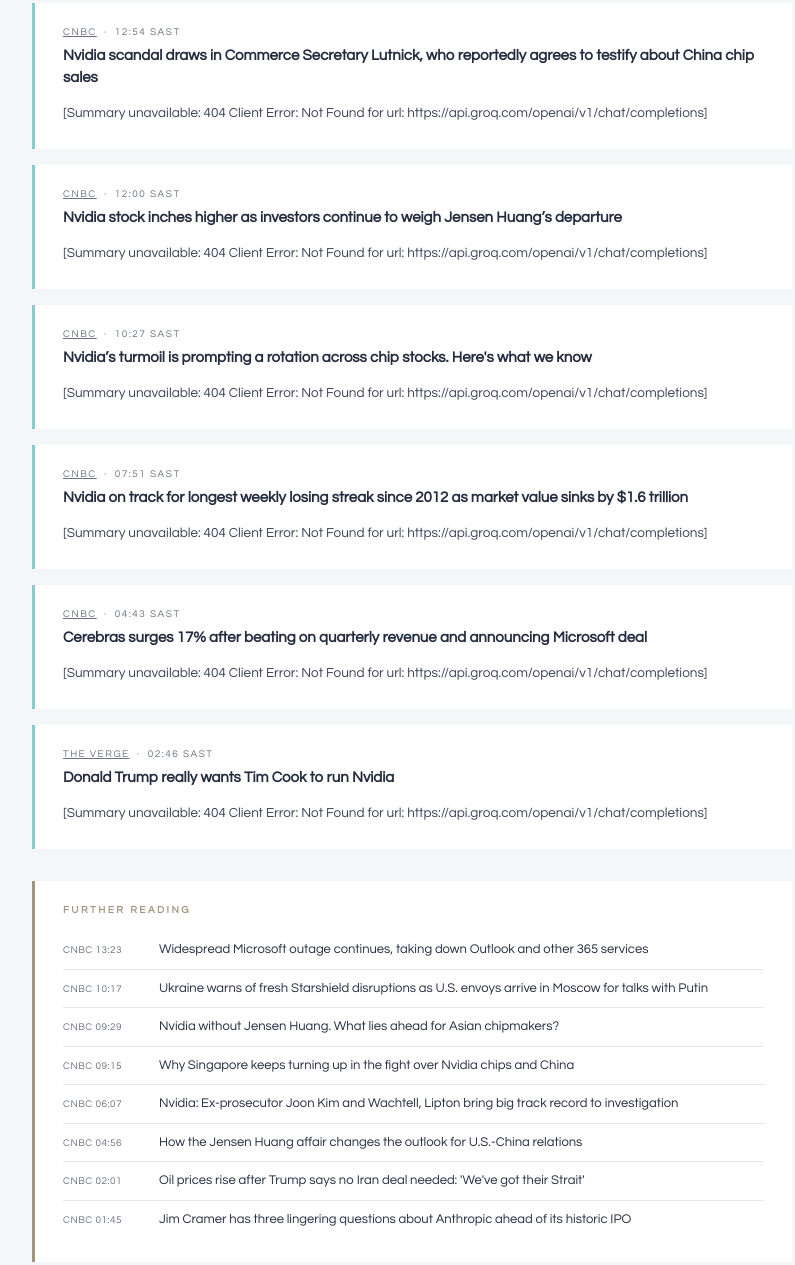
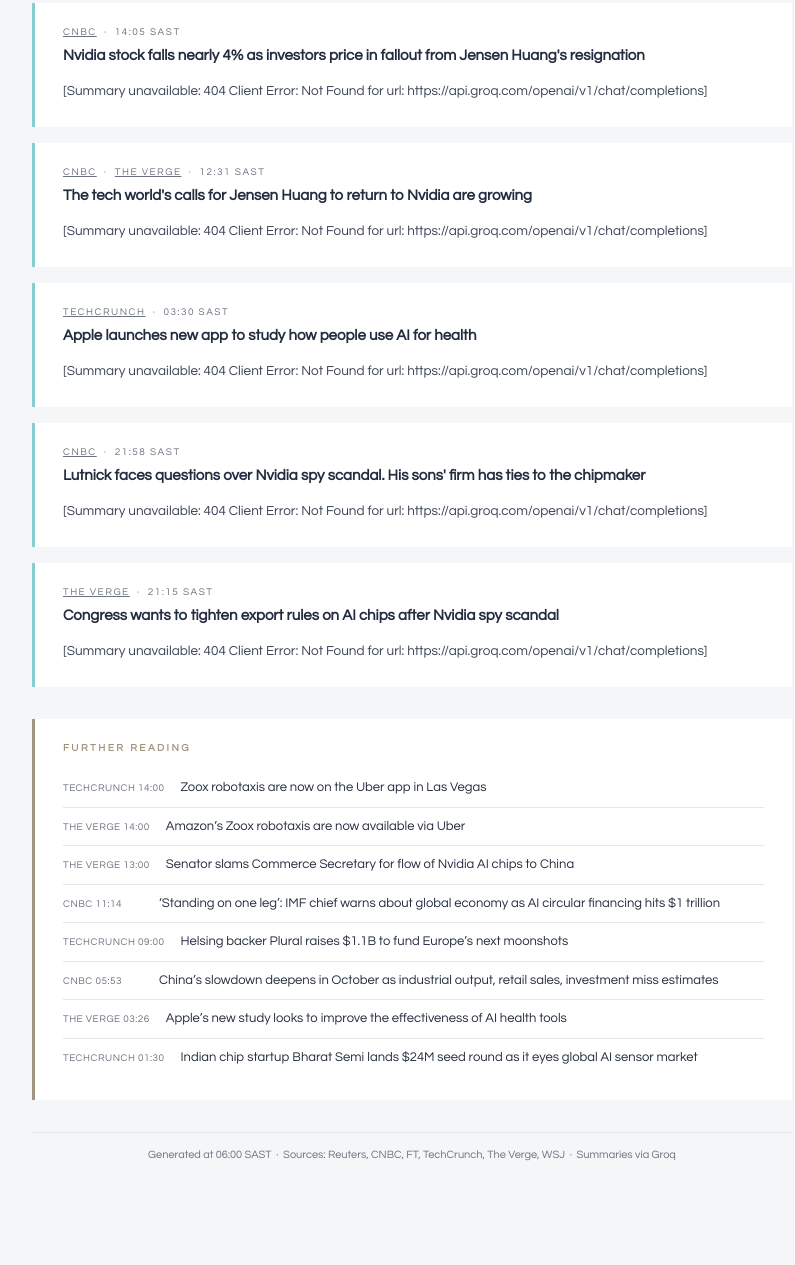
Before and after one commit to mdenobrega/Daily-digest, a plain HTML site: page docs/index.html in a window 1280 px wide. Shown: the part 194-1459 px from the top of the page, without its empty margins (228-1023 px from the left). Drawn offline with Linux system fonts and the light colour scheme.

Commit message:
TMT Snapshot: 2026-11-16

```diff
--- a/docs/index.html
+++ b/docs/index.html
@@ -3,7 +3,7 @@
 <head>
   <meta charset="UTF-8">
   <meta name="viewport" content="width=device-width, initial-scale=1.0">
-  <title>TMT Snapshot — Friday, 13 November 2026</title>
+  <title>TMT Snapshot — Monday, 16 November 2026</title>
   <style>
     *, *::before, *::after { box-sizing: border-box; margin: 0; padding: 0; }
 
@@ -164,38 +164,33 @@
     <header>
       <div class="label">Daily Briefing</div>
       <h1>TMT Snapshot</h1>
-      <div class="datestamp">Friday, 13 November 2026</div>
+      <div class="datestamp">Monday, 16 November 2026</div>
     </header>
 
 
         <article>
-          <div class="meta"><a href="https://www.cnbc.com/2026/11/13/nvidia-scandal-lutnick-chip-sales.html" target="_blank" rel="noopener" style="color:inherit;">CNBC</a> &nbsp;·&nbsp; 12:54 SAST</div>
-          <h2>Nvidia scandal draws in Commerce Secretary Lutnick, who reportedly agrees to testify about China chip sales</h2>
+          <div class="meta"><a href="https://www.cnbc.com/2026/11/16/nvidia-stock-price-jensen-huang.html" target="_blank" rel="noopener" style="color:inherit;">CNBC</a> &nbsp;·&nbsp; 14:05 SAST</div>
+          <h2>Nvidia stock falls nearly 4% as investors price in fallout from Jensen Huang's resignation</h2>
           <p>[Summary unavailable: 404 Client Error: Not Found for url: https://api.groq.com/openai/v1/chat/completions]</p>
         </article>
         <article>
-          <div class="meta"><a href="https://www.cnbc.com/2026/11/13/nvidia-nvda-stock-jensen-huang-transition.html" target="_blank" rel="noopener" style="color:inherit;">CNBC</a> &nbsp;·&nbsp; 12:00 SAST</div>
-          <h2>Nvidia stock inches higher as investors continue to weigh Jensen Huang’s departure</h2>
+          <div class="meta"><a href="https://www.cnbc.com/2026/11/16/nvidia-jensen-huang-return-tech.html" target="_blank" rel="noopener" style="color:inherit;">CNBC</a> &nbsp;·&nbsp; <a href="https://www.theverge.com/tech/1033999/jensen-huang-return-nvidia-megaspeed" target="_blank" rel="noopener" style="color:inherit;">The Verge</a> &nbsp;·&nbsp; 12:31 SAST</div>
+          <h2>The tech world's calls for Jensen Huang to return to Nvidia are growing</h2>
           <p>[Summary unavailable: 404 Client Error: Not Found for url: https://api.groq.com/openai/v1/chat/completions]</p>
         </article>
         <article>
-          <div class="meta"><a href="https://www.cnbc.com/2026/11/13/nvidia-jensen-huang-affairs-amd-broadcom-tsmc.html" target="_blank" rel="noopener" style="color:inherit;">CNBC</a> &nbsp;·&nbsp; 10:27 SAST</div>
-          <h2>Nvidia’s turmoil is prompting a rotation across chip stocks. Here's what we know</h2>
+          <div class="meta"><a href="https://techcrunch.com/2026/11/15/apple-launches-new-app-to-study-how-people-use-ai-for-health/" target="_blank" rel="noopener" style="color:inherit;">TechCrunch</a> &nbsp;·&nbsp; 03:30 SAST</div>
+          <h2>Apple launches new app to study how people use AI for health</h2>
           <p>[Summary unavailable: 404 Client Error: Not Found for url: https://api.groq.com/openai/v1/chat/completions]</p>
         </article>
         <article>
-          <div class="meta"><a href="https://www.cnbc.com/2026/11/13/nvidia-stock-jensen-affair-ai.html" target="_blank" rel="noopener" style="color:inherit;">CNBC</a> &nbsp;·&nbsp; 07:51 SAST</div>
-          <h2>Nvidia on track for longest weekly losing streak since 2012 as market value sinks by $1.6 trillion</h2>
+          <div class="meta"><a href="https://www.cnbc.com/2026/11/13/howard-lutnick-nvidia-jensen-huang-china-cantor-fitzgerald.html" target="_blank" rel="noopener" style="color:inherit;">CNBC</a> &nbsp;·&nbsp; 21:58 SAST</div>
+          <h2>Lutnick faces questions over Nvidia spy scandal. His sons' firm has ties to the chipmaker</h2>
           <p>[Summary unavailable: 404 Client Error: Not Found for url: https://api.groq.com/openai/v1/chat/completions]</p>
         </article>
         <article>
-          <div class="meta"><a href="https://www.cnbc.com/2026/11/12/cerebras-systems-cbrs-q3-earnings-report-2026.html" target="_blank" rel="noopener" style="color:inherit;">CNBC</a> &nbsp;·&nbsp; 04:43 SAST</div>
-          <h2>Cerebras surges 17% after beating on quarterly revenue and announcing Microsoft deal</h2>
-          <p>[Summary unavailable: 404 Client Error: Not Found for url: https://api.groq.com/openai/v1/chat/completions]</p>
-        </article>
-        <article>
-          <div class="meta"><a href="https://www.theverge.com/tech/1032774/president-donald-trump-tim-cook-nvidia-jensen-huang" target="_blank" rel="noopener" style="color:inherit;">The Verge</a> &nbsp;·&nbsp; 02:46 SAST</div>
-          <h2>Donald Trump really wants Tim Cook to run Nvidia</h2>
+          <div class="meta"><a href="https://www.theverge.com/ai-artificial-intelligence/1033984/congress-export-rules-ai-chips-china" target="_blank" rel="noopener" style="color:inherit;">The Verge</a> &nbsp;·&nbsp; 21:15 SAST</div>
+          <h2>Congress wants to tighten export rules on AI chips after Nvidia spy scandal</h2>
           <p>[Summary unavailable: 404 Client Error: Not Found for url: https://api.groq.com/openai/v1/chat/completions]</p>
         </article>
 
@@ -203,36 +198,36 @@
           <div class="further-label">Further reading</div>
 
             <div class="fr-item">
-              <span class="fr-source">CNBC 13:23</span>
-              <a href="https://www.cnbc.com/2026/11/12/microsoft-outage-outlook-aws-google.html" target="_blank" rel="noopener">Widespread Microsoft outage continues, taking down Outlook and other 365 services</a>
+              <span class="fr-source">TechCrunch 14:00</span>
+              <a href="https://techcrunch.com/2026/11/16/zoox-robotaxis-are-now-on-the-uber-app-in-las-vegas/" target="_blank" rel="noopener">Zoox robotaxis are now on the Uber app in Las Vegas</a>
             </div>
             <div class="fr-item">
-              <span class="fr-source">CNBC 10:17</span>
-              <a href="https://www.cnbc.com/2026/11/12/starlink-starshield-ukraine-restrictions-spacex.html" target="_blank" rel="noopener">Ukraine warns of fresh Starshield disruptions as U.S. envoys arrive in Moscow for talks with Putin</a>
+              <span class="fr-source">The Verge 14:00</span>
+              <a href="https://www.theverge.com/transportation/1032984/uber-zoox-robotaxi-las-vegas-launch-mgm-resorts-los-angeles" target="_blank" rel="noopener">Amazon’s Zoox robotaxis are now available via Uber</a>
             </div>
             <div class="fr-item">
-              <span class="fr-source">CNBC 09:29</span>
-              <a href="https://www.cnbc.com/2026/11/13/nvidia-without-jensen-huang-what-lies-ahead-for-asian-chipmakers-.html" target="_blank" rel="noopener">Nvidia without Jensen Huang. What lies ahead for Asian chipmakers?</a>
+              <span class="fr-source">The Verge 13:00</span>
+              <a href="https://www.theverge.com/policy/1034047/nvidia-us-commerce-department-cantwell-lutnick" target="_blank" rel="noopener">Senator slams Commerce Secretary for flow of Nvidia AI chips to China</a>
             </div>
             <div class="fr-item">
-              <span class="fr-source">CNBC 09:15</span>
-              <a href="https://www.cnbc.com/2026/11/13/nvidia-jensen-huang-alice-spy-megaspeed-.html" target="_blank" rel="noopener">Why Singapore keeps turning up in the fight over Nvidia chips and China</a>
+              <span class="fr-source">CNBC 11:14</span>
+              <a href="https://www.cnbc.com/2026/11/16/imf-georgieva-warning-ai-circular-financing.html" target="_blank" rel="noopener">‘Standing on one leg’: IMF chief warns about global economy as AI circular financing hits $1 trillion</a>
             </div>
             <div class="fr-item">
-              <span class="fr-source">CNBC 06:07</span>
-              <a href="https://www.cnbc.com/2026/11/12/nvidia-jensen-huang-joon-kim-wachtell-china-spy.html" target="_blank" rel="noopener">Nvidia: Ex-prosecutor Joon Kim and Wachtell, Lipton bring big track record to investigation</a>
+              <span class="fr-source">TechCrunch 09:00</span>
+              <a href="https://techcrunch.com/2026/11/15/helsing-backer-plural-raises-1-1b-to-fund-europes-next-moonshots/" target="_blank" rel="noopener">Helsing backer Plural raises $1.1B to fund Europe’s next moonshots</a>
             </div>
             <div class="fr-item">
-              <span class="fr-source">CNBC 04:56</span>
-              <a href="https://www.cnbc.com/2026/11/13/jensen-huang-nvidia-us-china-relations.html" target="_blank" rel="noopener">How the Jensen Huang affair changes the outlook for U.S.-China relations</a>
+              <span class="fr-source">CNBC 05:53</span>
+              <a href="https://www.cnbc.com/2026/11/16/china-retail-sales-october-industrial-output-investment.html" target="_blank" rel="noopener">China’s slowdown deepens in October as industrial output, retail sales, investment miss estimates</a>
             </div>
             <div class="fr-item">
-              <span class="fr-source">CNBC 02:01</span>
-              <a href="https://www.cnbc.com/2026/11/12/oil-prices-jump-after-trump-says-no-iran-deal-needed-weve-got-their-strait.html" target="_blank" rel="noopener">Oil prices rise after Trump says no Iran deal needed: 'We've got their Strait'</a>
+              <span class="fr-source">The Verge 03:26</span>
+              <a href="https://www.theverge.com/tech/1033355/apples-new-study-looks-to-improve-the-effectiveness-of-ai-health-tools" target="_blank" rel="noopener">Apple’s new study looks to improve the effectiveness of AI health tools</a>
             </div>
             <div class="fr-item">
-              <span class="fr-source">CNBC 01:45</span>
-              <a href="https://www.cnbc.com/2026/11/12/anthropic-ipo-cramer-pricing-growth-ai-safety.html" target="_blank" rel="noopener">Jim Cramer has three lingering questions about Anthropic ahead of its historic IPO</a>
+              <span class="fr-source">TechCrunch 01:30</span>
+              <a href="https://techcrunch.com/2026/11/15/indian-chip-startup-bharat-semi-lands-24m-seed-round-as-it-eyes-global-ai-sensor-market/" target="_blank" rel="noopener">Indian chip startup Bharat Semi lands $24M seed round as it eyes global AI sensor market</a>
             </div>
         </section>
 
```
